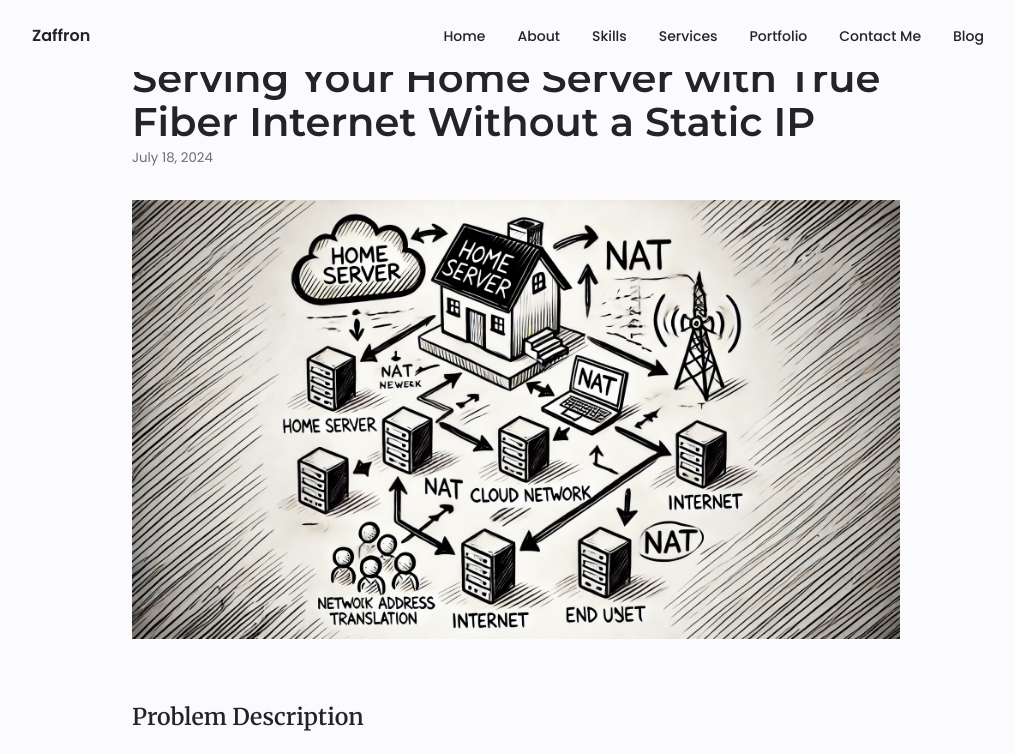
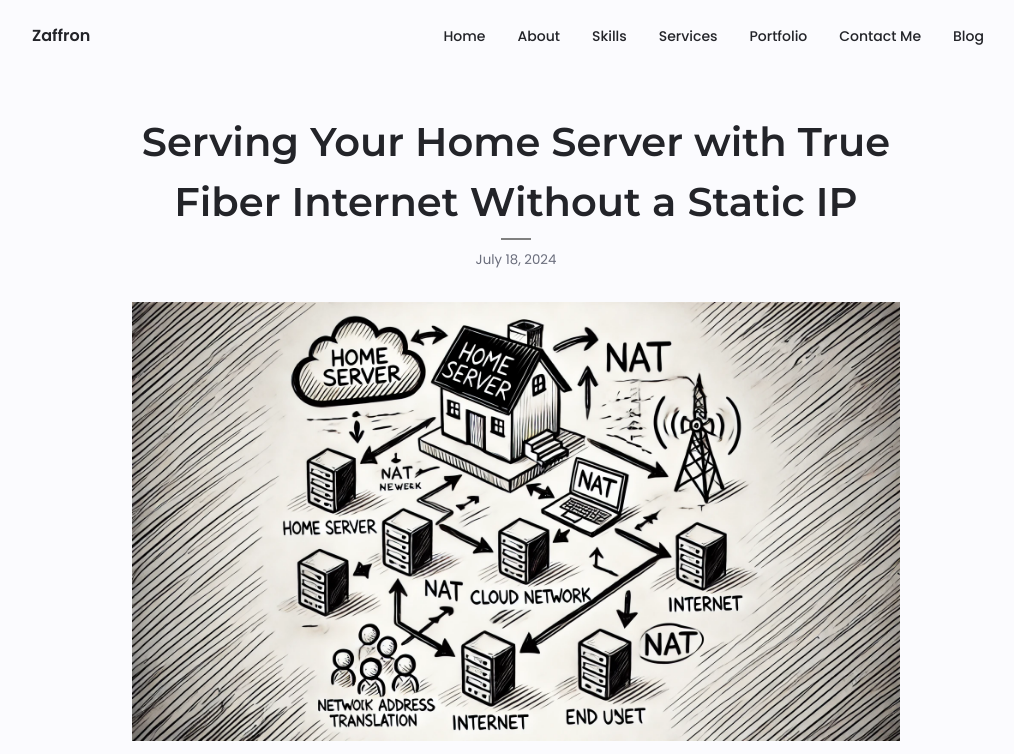
Before and after one commit to zaffron/avinash-portfolio, a Gatsby site: page /blog/how-to-server-your-home-server-with-true-fiber-internet-without-buying-static-ip/ in a window 1280 px wide. Shown: the top 754 px of the page, without its empty margins (124-1138 px from the left). Built offline with nearby package versions, Linux system fonts and the light colour scheme; Gatsby itself is replaced by a stand-in of ours; some packages are replaced by stand-ins of ours.

Commit message:
feat: update blog layout

```diff
--- a/src/components/layout.js
+++ b/src/components/layout.js
@@ -17,7 +17,7 @@ const Layout = (props) => {
         © {new Date().getFullYear()}, Built with
         <HeartWrapper>
           <FaHeart />
-        </HeartWrapper> {' '} by {' '}
+        </HeartWrapper>by {' '}
         <a href="https://avinashrijal.com.np/">Avinash Rijal</a>
         <br />Powered by
         {' '}
@@ -42,7 +42,7 @@ const Footer = styled.footer`
 `;
 
 const HeartWrapper = styled.span`
-  margin: 0 10px;
+  margin: 10px 10px 0;
   color: var(--first-color);
 `
 
--- a/src/templates/blog-post.js
+++ b/src/templates/blog-post.js
@@ -2,11 +2,36 @@ import React from 'react';
 import { Link, graphql } from 'gatsby';
 import { MDXRenderer } from 'gatsby-plugin-mdx';
 
+import styled from 'styled-components';
 import Bio from '../components/bio';
 import Layout from '../components/layout';
 import SEO from '../components/seo';
 import { rhythm, scale } from '../utils/typography';
 import { Container } from '../components/style';
+
+const BlogPostTitle = styled.h1`
+  text-align: center;
+  line-height: 1.5;
+`;
+
+const BlogPostDate = styled.p`
+  text-align: center;
+  display: block;
+
+  // show a small horizontal bar on top
+  position: relative;
+  &::before {
+    content: '';
+    display: block;
+    width: 30px;
+    height: 2px;
+    transform: translateX(-15px);
+    left: 50%;
+    background: gray;
+    position: absolute;
+    top: -0.5rem;
+  }
+`;
 
 const BlogPostTemplate = (props) => {
   const { data, pageContext, location } = props;
@@ -17,18 +42,17 @@ const BlogPostTemplate = (props) => {
   return (
     <Layout location={location} title={siteTitle}>
       <SEO title={post.frontmatter.title} description={post.frontmatter.description || post.excerpt} />
-      <Container>
-        <h1>{post.frontmatter.title}</h1>
-        <p
+      <Container style={{ marginTop: '112px' }}>
+        <BlogPostTitle>{post.frontmatter.title}</BlogPostTitle>
+        <BlogPostDate
           style={{
             ...scale(-1 / 5),
-            display: `block`,
             marginBottom: rhythm(1),
-            marginTop: rhythm(-1),
+            marginTop: rhythm(-0.5),
           }}
         >
           {post.frontmatter.date}
-        </p>
+        </BlogPostDate>
         <MDXRenderer>{post.body}</MDXRenderer>
         <hr
           style={{
```
